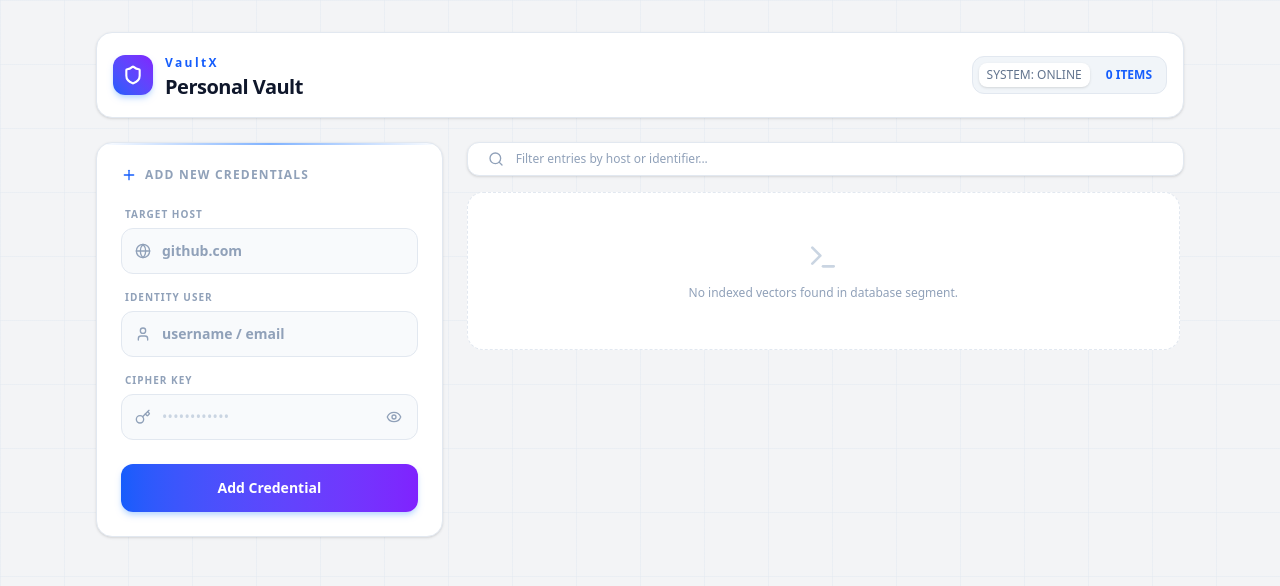
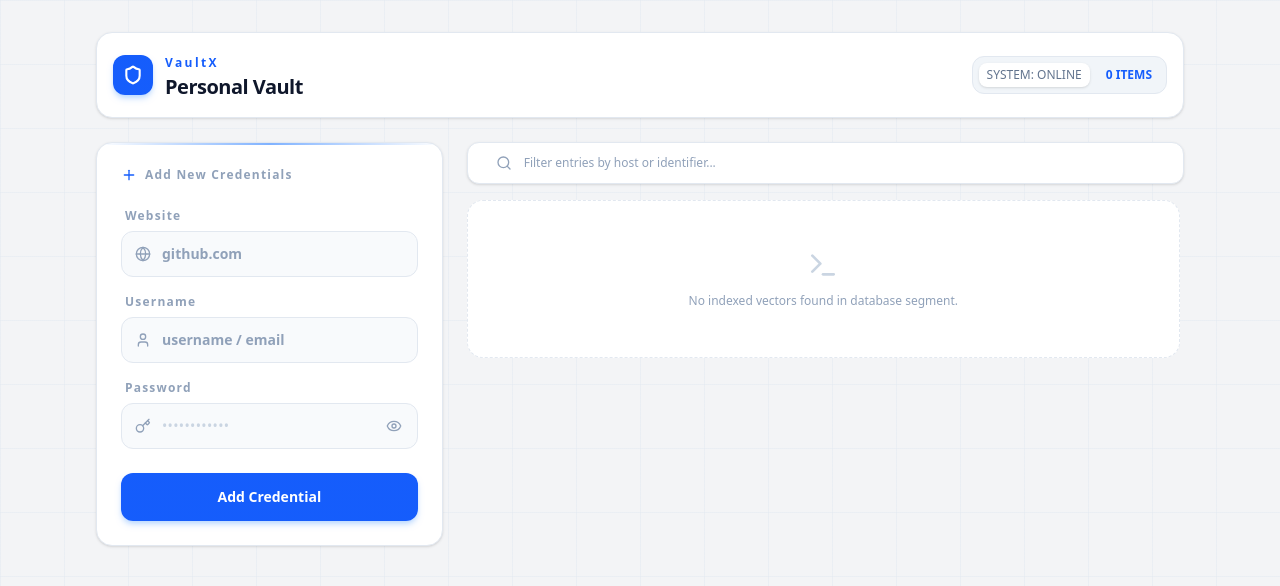
Before and after one commit to afnank16/Password-Manager, a React (Vite) app: page / in a window 1280 px wide. Both pictures are taken after typing "Sample", "Sample123", "Sample123" into the empty fields and a click on the button "Create Vault". Shown: the top 586 px of the page. Built offline with nearby package versions, Linux system fonts and the light colour scheme.

Commit message:
refactor: changed the title from Password Manager to VaultX

```diff
--- a/index.html
+++ b/index.html
@@ -3,7 +3,7 @@
   <head>
     <meta charset="UTF-8" />
     <meta name="viewport" content="width=device-width, initial-scale=1.0" />
-    <title>Password Manager</title>
+    <title>VaultX</title>
   </head>
   <body>
     <div id="root"></div>
--- a/src/components/VaultList.jsx
+++ b/src/components/VaultList.jsx
@@ -72,7 +72,7 @@ async function handleEdit() {
         {/* --- DESKTOP APPLICATION CONTROLS BAR --- */}
         <header className="mb-6 bg-white border border-slate-200 shadow-sm rounded-2xl p-4 flex flex-col sm:flex-row items-center justify-between gap-4">
           <div className="flex items-center gap-3">
-            <div className="w-10 h-10 rounded-xl bg-gradient-to-tr from-blue-600 to-violet-600 flex items-center justify-center shadow-md shadow-blue-200">
+            <div className="w-10 h-10 rounded-xl bg-gradient-to-tr from-blue-600 to-blue-600 flex items-center justify-center shadow-md shadow-blue-200">
               <Shield className="w-5 h-5 text-white" strokeWidth={2.5} />
             </div>
             <div>
@@ -98,12 +98,12 @@ async function handleEdit() {
 
               <div className="flex items-center gap-2 mb-6">
                 <Plus className="w-4 h-4 text-blue-600" />
-                <h2 className="text-xs font-black uppercase tracking-widest text-slate-400">Add New Credentials</h2>
+                <h2 className="text-xs font-black  tracking-widest text-slate-400">Add New Credentials</h2>
               </div>
 
               <div className="space-y-4">
                 <div className="space-y-1.5">
-                  <label className="text-[10px] font-bold uppercase tracking-widest text-slate-400 block ml-1">Target Host</label>
+                  <label className="text-[12px] font-bold  tracking-widest text-slate-400 block ml-1">Website</label>
                   <div className="relative">
                     <Globe className="absolute left-3.5 top-1/2 -translate-y-1/2 w-4 h-4 text-slate-400" />
                     <input
@@ -117,7 +117,7 @@ async function handleEdit() {
                 </div>
 
                 <div className="space-y-1.5">
-                  <label className="text-[10px] font-bold uppercase tracking-widest text-slate-400 block ml-1">Identity User</label>
+                  <label className="text-[12px] font-bold  tracking-widest text-slate-400 block ml-1">Username</label>
                   <div className="relative">
                     <User className="absolute left-3.5 top-1/2 -translate-y-1/2 w-4 h-4 text-slate-400" />
                     <input
@@ -131,7 +131,7 @@ async function handleEdit() {
                 </div>
 
                 <div className="space-y-1.5">
-                  <label className="text-[10px] font-bold uppercase tracking-widest text-slate-400 block ml-1">Cipher Key</label>
+                  <label className="text-[12px] font-bold  tracking-widest text-slate-400 block ml-1">Password</label>
                   <div className="relative">
                     <Key className="absolute left-3.5 top-1/2 -translate-y-1/2 w-4 h-4 text-slate-400" />
                     <input
@@ -154,7 +154,7 @@ async function handleEdit() {
                 <button
                   onClick={handleAdd}
                   disabled={loading}
-                  className="w-full mt-2 bg-gradient-to-r from-blue-600 to-violet-600 hover:from-blue-500 hover:to-violet-500 text-white font-bold text-sm py-3.5 rounded-xl transition-all active:scale-[0.99] shadow-md shadow-blue-200 disabled:opacity-50"
+                  className="w-full mt-2 bg-gradient-to-r from-blue-600 to-blue-600 hover:from-blue-500 hover:to-blue-500 text-white font-bold text-sm py-3.5 rounded-xl transition-all active:scale-[0.99] shadow-md shadow-blue-200 disabled:opacity-50"
                 >
                   {loading ? "Encrypting Asset..." : "Add Credential"}
                 </button>
@@ -166,7 +166,7 @@ async function handleEdit() {
           <div className="lg:col-span-8 space-y-4">
 
             {/* Embedded Sub-Navbar search utility */}
-            <div className="bg-white border border-slate-200 rounded-xl p-2 flex items-center gap-3 shadow-sm">
+            <div className="bg-white border border-slate-200 rounded-xl px-4 py-3 flex items-center gap-3 shadow-sm">
               <div className="pl-3 text-slate-400"><Search className="w-4 h-4" /></div>
               <input
                 type="text"
@@ -250,7 +250,7 @@ async function handleEdit() {
                       {/* Grid Item Details */}
                       <div className="flex items-center gap-4 flex-1 min-w-0">
                         {/* Domain App Visual Node */}
-                        <div className="w-10 h-10 rounded-xl bg-slate-50 border border-slate-200 flex items-center justify-center shrink-0 text-slate-500 font-black text-sm uppercase">
+                        <div className="w-10 h-10 rounded-xl bg-slate-50 border border-slate-200 flex items-center justify-center shrink-0 text-slate-500 font-black text-sm ">
                           {entry.site ? entry.site.substring(0, 2) : "••"}
                         </div>
 
```
